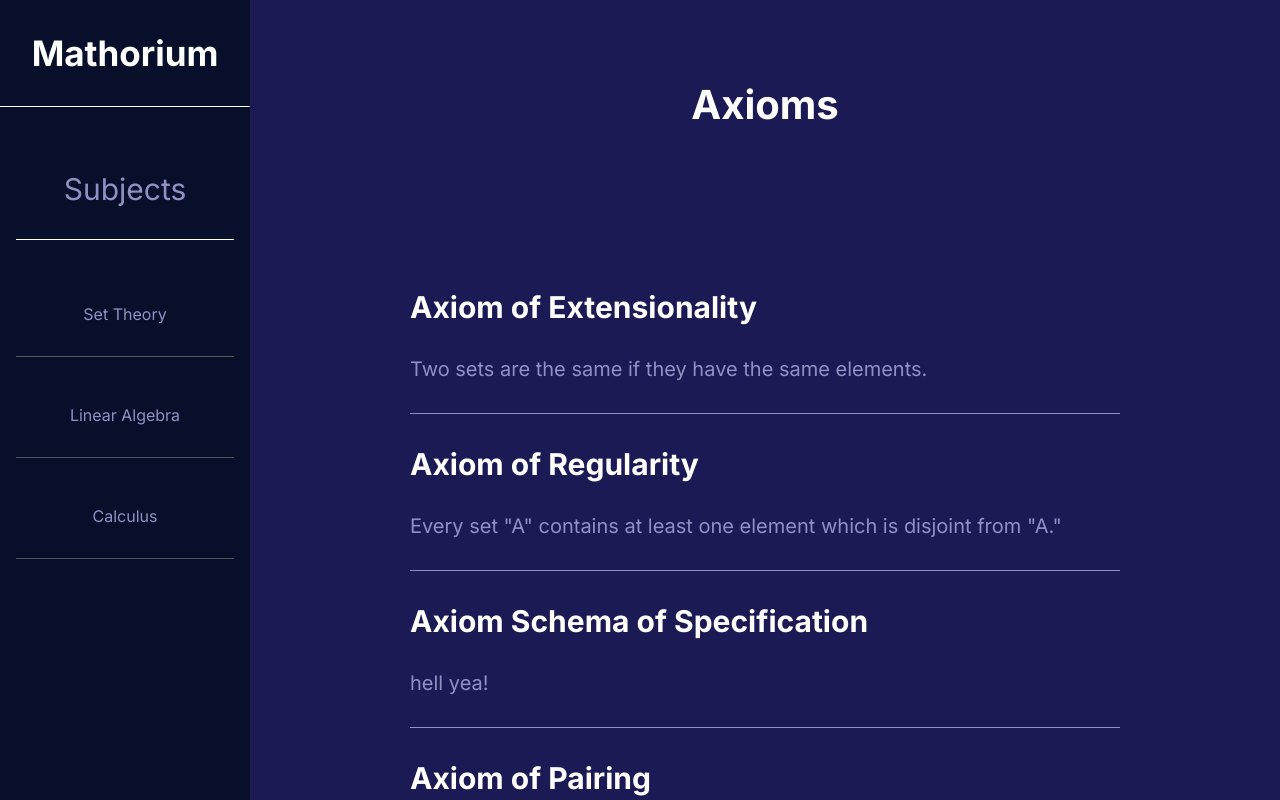
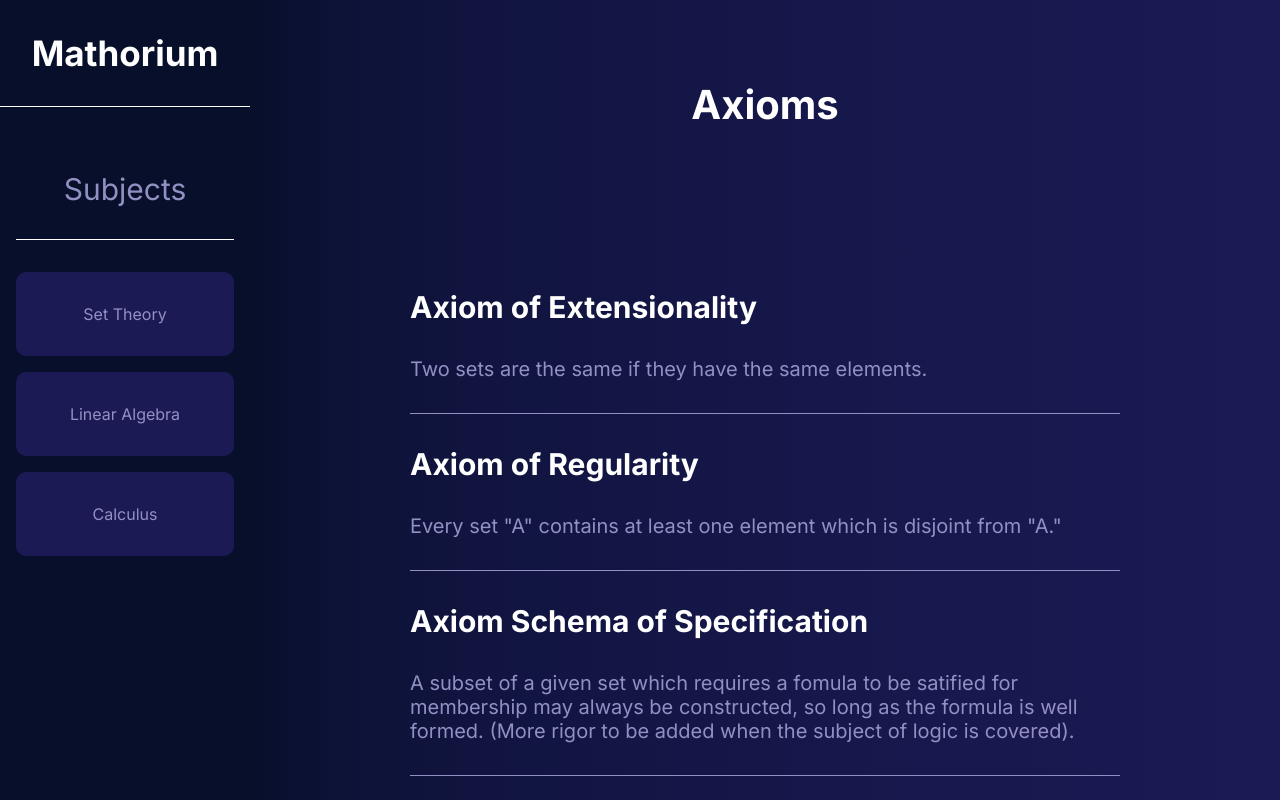
Before and after one commit to ottav14/mathorium, a Next.js app: page /subjects/set-theory/axioms in a window 1280 px wide. Built offline with nearby package versions, Linux system fonts and the light colour scheme.

Commit message:
Finished ZFC axioms.

```diff
--- a/app/components/Note/Note.module.css
+++ b/app/components/Note/Note.module.css
@@ -1,5 +1,6 @@
 .note {
-
+	background: linear-gradient(to right, rgb(var(--dark-blue-rgb)), 25%, rgb(var(--blue-rgb)));
+	flex: 1;
 }
 
 .noteTitle {
--- a/app/components/Sidebar/Sidebar.module.css
+++ b/app/components/Sidebar/Sidebar.module.css
@@ -31,11 +31,12 @@
 .sidebarItem {
 	display: flex;
 	justify-content: center;
+	background-color: rgb(var(--blue-rgb));
 	padding: 2rem;
 	margin-left: 1rem;
 	margin-right: 1rem;
 	margin-bottom: 1rem;
-	border-bottom: 1px solid #555;
+	border-radius: 10px;
 	transition: all 0.5s ease;
 }
 
--- a/app/globals.css
+++ b/app/globals.css
@@ -103,9 +103,12 @@ a {
 }
 
 .main {
+	display: flex;
+	flex-direction: column;
 	flex: 1;
+	background: linear-gradient(to right, rgb(var(--dark-blue-rgb)), 25%, rgb(var(--blue-rgb)));
+	margin-left: var(--sidebar-width);
 	height: 100vh;
-	margin-left: var(--sidebar-width);
 }
 
 @media (prefers-color-scheme: dark) {
--- a/app/page.tsx
+++ b/app/page.tsx
@@ -10,7 +10,7 @@ export default function Home() {
 			<div className={styles.landingContent}>
 				This is a site written and maintained by me, Dom Ottaviano, with the goal of helping others to
 				efficiently learn different topics within mathematics. It also serves as an archive of the
-				mathematical knowledge of gathered in my life thus far. If you have any subject requests, or are
+				mathematical knowledge I've gathered in my life thus far. If you have any subject requests, or are
 				interested in hiring me, I can be best reached at dominicjottaviano@gmail.com
 			</div>
 		</>
--- a/app/subjects/set-theory/axioms/page.tsx
+++ b/app/subjects/set-theory/axioms/page.tsx
@@ -12,25 +12,24 @@ export default function Axioms() {
 				Every set "A" contains at least one element which is disjoint from "A."
 			</NoteItem>
 			<NoteItem label="Axiom Schema of Specification">
-				hell yea!
-			</NoteItem>
-			<NoteItem label="Axiom of Pairing">
-				hell yea!
+				A subset of a given set which requires a fomula to be satified for membership may always be constructed,
+				so long as the formula is well formed. (More rigor to be added when the subject of logic is covered).
 			</NoteItem>
 			<NoteItem label="Axiom of Union">
-				hell yea!
+				For any set of sets "A" there exists a set "B" such that all elements of all sets in A are members of B.
 			</NoteItem>
 			<NoteItem label="Axiom Schema of Replacement">
-				hell yea!
+				The image of any set under a well defined function is always another set.
 			</NoteItem>
 			<NoteItem label="Axiom of Infinity">
-				hell yea!
+				There exists at least one set of infinite size.
 			</NoteItem>
 			<NoteItem label="Axiom of Power Set">
-				hell yea!
+				For every set "A" a power set of A may be constructed, containing all subsets of A.
 			</NoteItem>
 			<NoteItem label="Axiom of Choice (Controverisal)">
-				hell yea!
+				For any collection, infinite or otherwise, of non-empty sets, a new set may be constructed by choosing
+				one element from each set.
 			</NoteItem>
 		</Note>
 	);
```
Also changed, not shown: 1 other file (tests, documents, lock files or other folders).
